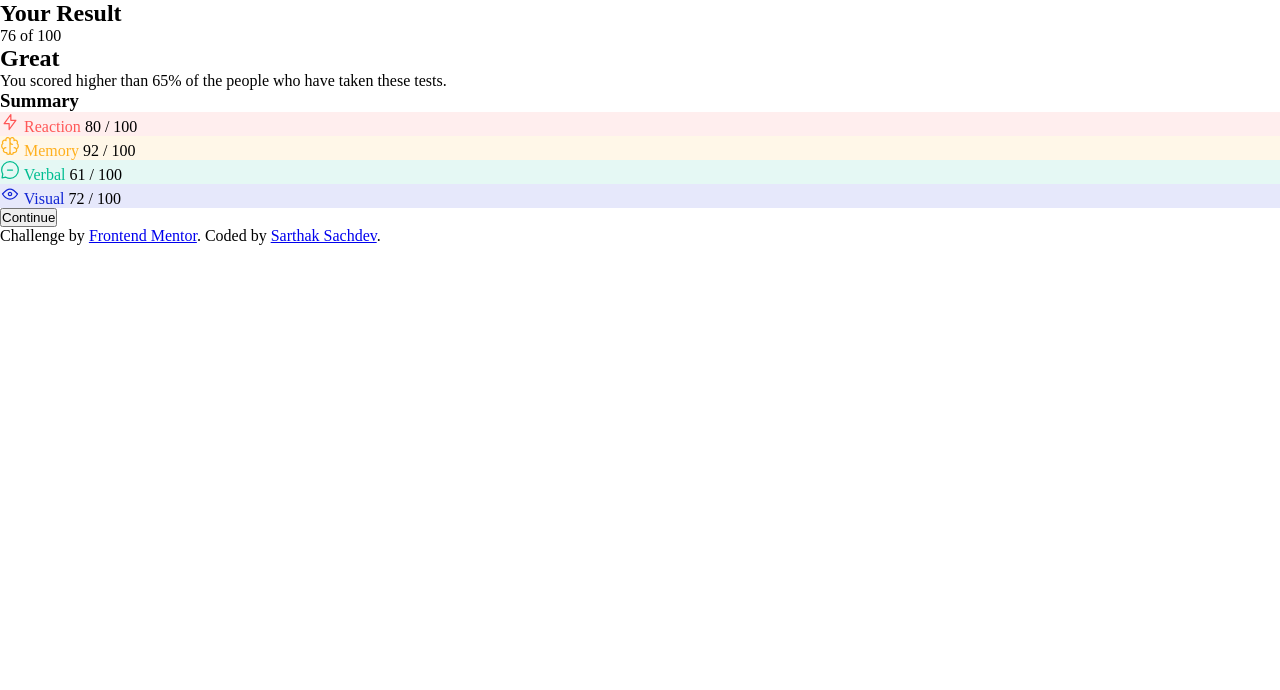
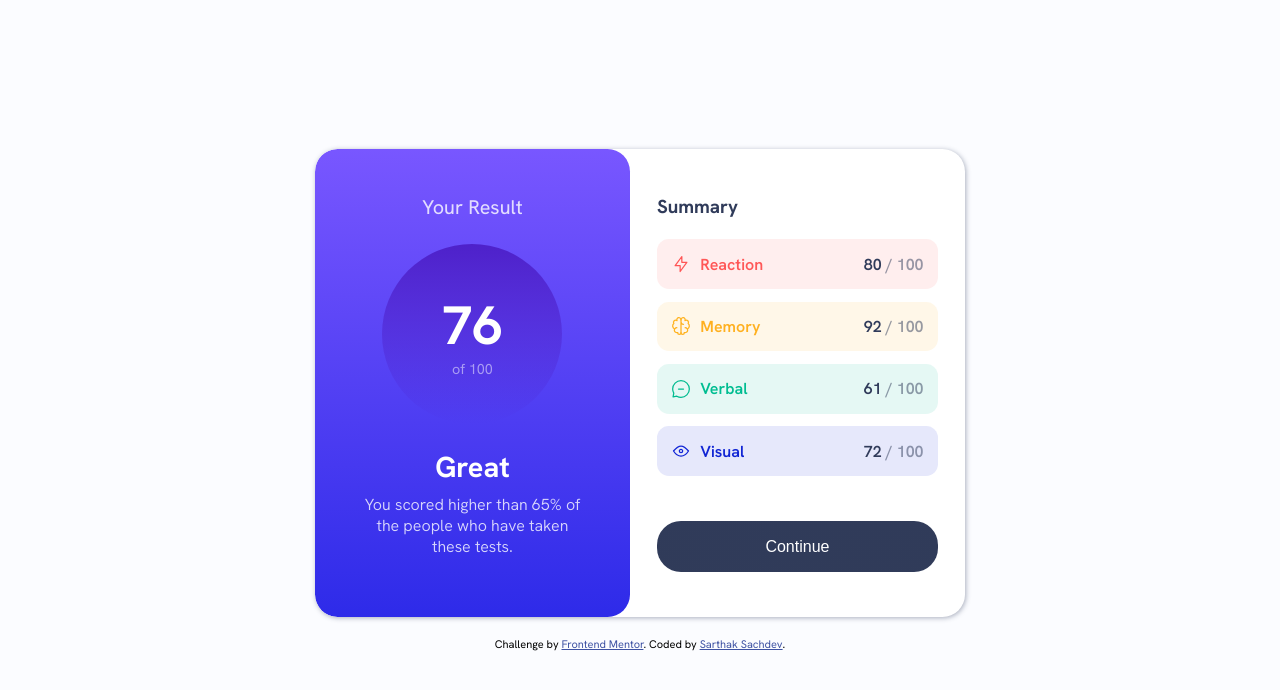
Before and after one commit to SartHak-0-Sach/Results-summary-component_frontend_project, a plain HTML site: page index.html in a window 1280 px wide. Drawn offline with Linux system fonts and the light colour scheme.

Commit message:
Update style.css

```diff
--- a/style.css
+++ b/style.css
@@ -1,5 +1,200 @@
-*{
+@font-face {
+    font-family: 'Hanken Grotesk';
+    src: url(../assets/fonts/HankenGrotesk-VariableFont_wght.ttf);
+}
+
+*,
+*::before,
+*::after {
+    box-sizing: border-box;
     margin: 0;
     padding: 0;
-    box-sizing: border-box;
 }
+
+html {
+    font-size: 1.125rem;
+}
+
+body {
+    font-family: 'Hanken Grotesk', Arial, Helvetica, sans-serif;
+    font-size: 1rem;
+
+    display: flex;
+    flex-direction: column;
+    justify-content: center;
+    align-items: center;
+
+    background-color: hsla(221, 100%, 96%, 0.2);
+    min-height: 100vh;
+}
+
+@media (max-width: 660px) {
+    body {
+        justify-content: stretch;
+        align-items: stretch;
+        background-color: hsl(0, 0%, 100%);
+    }
+}
+
+.attribution {
+    font-size: 11px;
+    text-align: center;
+}
+
+.attribution a {
+    color: hsl(228, 45%, 44%);
+}
+
+.results-summary-component {
+    display: flex;
+    flex-direction: row;
+    justify-content: stretch;
+    align-items: stretch;
+
+    font-size: 0.89rem;
+    background-color: hsl(0, 0%, 100%);
+    width: 100%;
+    min-width: 17.78rem;
+    max-width: 36.11rem;
+    border-radius: 1.25rem;
+    overflow: hidden;
+    margin-bottom: 1.11rem;
+
+    box-shadow: 1px 1px 5px hsla(224, 30%, 27%, 0.4);
+}
+
+.result-section {
+    text-align: center;
+    font-weight: 350;
+    color: hsla(0, 0%, 100%, 0.8);
+    background: linear-gradient(hsl(252, 100%, 67%), hsl(241, 81%, 54%));
+    padding: 2.5rem;
+    border-radius: 1.25rem;
+    flex: 1;
+}
+
+.result-section h1 {
+    font-size: 1.1rem;
+    font-weight: 450;
+}
+
+.result-section>div {
+    display: flex;
+    flex-direction: column;
+    justify-content: center;
+    align-items: center;
+
+    font-size: 3rem;
+    font-weight: 700;
+    color: hsl(0, 0%, 100%);
+    width: 10rem;
+    height: 10rem;
+    margin: 1.33rem auto;
+    border-radius: 50%;
+    background: linear-gradient(hsla(256, 72%, 46%, 1), hsla(241, 72%, 46%, 0));
+}
+
+.result-section>div>span {
+    font-size: 0.8rem;
+    font-weight: 400;
+    color: hsla(0, 0%, 100%, 0.5);
+}
+
+.result-section>h2 {
+    color: hsl(0, 0%, 100%);
+    font-size: 1.6rem;
+    font-weight: 700;
+    margin-bottom: 0.44rem;
+}
+
+.summary-section {
+    color: hsl(224, 30%, 27%);
+    padding: 2.5rem 1.5rem;
+    flex: 1.25;
+}
+
+.summary-section>h3 {
+    margin-bottom: 1.11rem;
+}
+
+.summary-list {
+    display: flex;
+    flex-direction: column;
+    gap: 0.7rem;
+    list-style-type: none;
+    margin-top: 0.88rem;
+}
+
+.summary-list-item {
+    display: flex;
+    flex-direction: row;
+    justify-content: space-between;
+    align-items: center;
+    background-color: hsl(0, 0%, 96%);
+    font-weight: 600;
+    padding: 0.8rem;
+    border-radius: 0.66rem;
+}
+
+.summary-list-item>span:not(.item-score) {
+    display: flex;
+    align-items: center;
+    gap: 0.5rem;
+}
+
+.item-score>span {
+    color: hsla(224, 30%, 27%, 0.5);
+}
+
+.continue-btn {
+    display: block;
+    font-size: inherit;
+    color: hsl(0, 0%, 100%);
+    width: 100%;
+    border: none;
+    margin-top: 2.5rem;
+    padding: 0.88rem;
+    border-radius: 1.33rem;
+    cursor: pointer;
+    overflow: hidden;
+
+    position: relative;
+    background-image: linear-gradient(to bottom, hsl(224, 30%, 27%), hsl(224, 30%, 27%));
+    z-index: 1;
+}
+
+.continue-btn::before {
+    position: absolute;
+    content: "";
+    top: 0;
+    right: 0;
+    bottom: 0;
+    left: 0;
+    background-image: linear-gradient(to bottom, hsl(252, 100%, 67%), hsl(241, 81%, 54%));
+    z-index: -1;
+    transition: opacity 0.15s linear;
+    opacity: 0;
+}
+
+.continue-btn:hover::before,
+.continue-btn:focus::before {
+    opacity: 1;
+}
+
+@media (max-width: 660px) {
+    .results-summary-component {
+        flex-direction: column;
+        box-shadow: none;
+        border-radius: 0;
+    }
+
+    .result-section {
+        border-top-left-radius: 0;
+        border-top-right-radius: 0;
+    }
+
+    .summary-section {
+        padding-top: 1.11rem;
+        padding-bottom: 0;
+    }
+}
```
